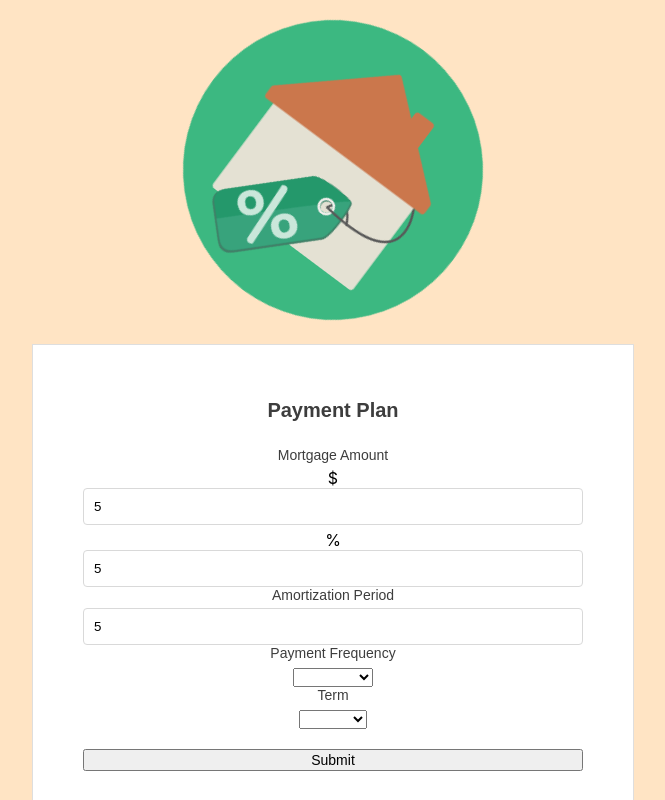
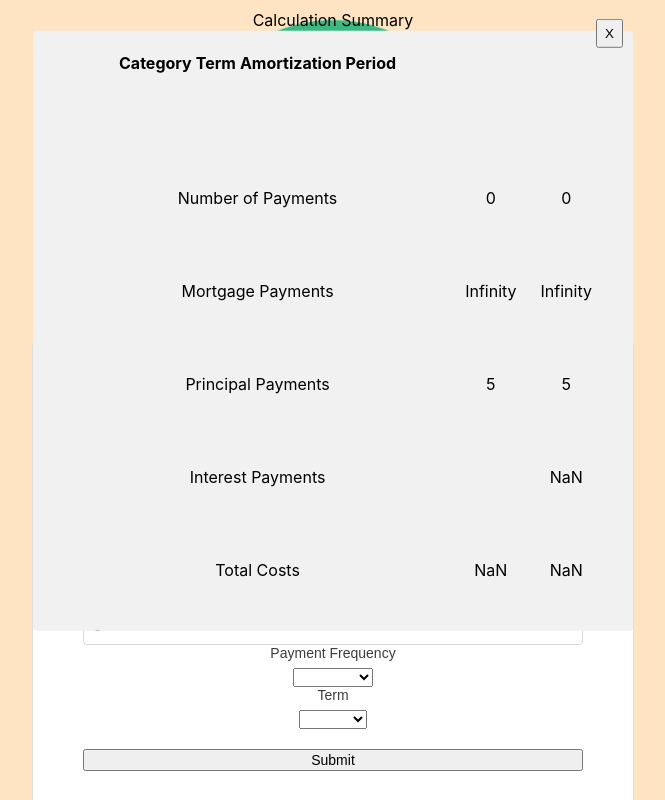
Before and after one commit to Charlesdigital/Mortgage-Calculator, a React (Create React App) app in the folder frontend/: page / in a window 1280 px wide. Both pictures are taken after typing "5", "5", "5" into the empty fields and a click on the button "Submit". Shown: the top 800 px of the page, without its empty margins (307-972 px from the left). Built offline with nearby package versions, Linux system fonts and the light colour scheme.

Commit message:
add logic for modal popup

```diff
--- a/frontend/src/components/paymentContainer/paymentContainer.jsx
+++ b/frontend/src/components/paymentContainer/paymentContainer.jsx
@@ -12,11 +12,13 @@ function PaymentContainer() {
     term: "",
   });
 
-    // const [modal, setModal] = useState(false);
+    const [modal, setModal] = useState(false);
 
-  // const toggleModal = () => {
-  //   setModal(!modal)
-  // }
+  const toggleModal = () => {
+    console.log("hello2")
+    setModal(!modal)
+    console.log("test67",modal)
+  }
 
   const handleChange = (e) => {
     //grab the name and input value
@@ -113,11 +115,11 @@ function PaymentContainer() {
         Calculate
       </button> */}
 
-        <button className="submitButton" type="submit" value="Calculate" >
+        <button className="submitButton" type="submit" value="Calculate" onClick={toggleModal}>
           Submit
         </button>
       </form>
-      <Summary details={details} />
+      <Summary details={details} modal={modal} toggleModal= {toggleModal}/>
     </div>
   );
 }
--- a/frontend/src/components/summary/summary.jsx
+++ b/frontend/src/components/summary/summary.jsx
@@ -1,7 +1,7 @@
-import React from "react";
-// import "./summary.css";
+import { useState } from "react";
+import "./summary.css";
 
-function summary(props) {
+function Summary(props) {
 
 
 
@@ -44,12 +44,24 @@ const InterestPaymentTotal = Math.round((totalCostAmortizationPeriod - mortgage)
     // I = Your interest rate, as a monthly percentage
     // N = The total amount of months in your timeline for paying off your mortgage
 
+    // const [modal, setModal] = useState(false);
 
+  // const toggleModal = () => {
+  //   console.log("hello")
+  //   setModal(!modal)
+  // }
 
 
   return (
+    <>
+    {props.modal && (
     <div className="modal">
+      <div classNAme="overlay">
+
       <table className='modal-content'>
+      <button className="close-modal" onClick={props.toggleModal}>
+        X
+      </button>
         <caption>Calculation Summary</caption>
         <thread>
           <tr>
@@ -89,9 +101,16 @@ const InterestPaymentTotal = Math.round((totalCostAmortizationPeriod - mortgage)
             <td>{totalCostAmortizationPeriod}</td>
           </tr>
         </tbody>
+
       </table>
+
+      </div>
     </div>
+      )}
+    </>
+
   );
+
 }
 
-export default summary;
+export default Summary;
```
